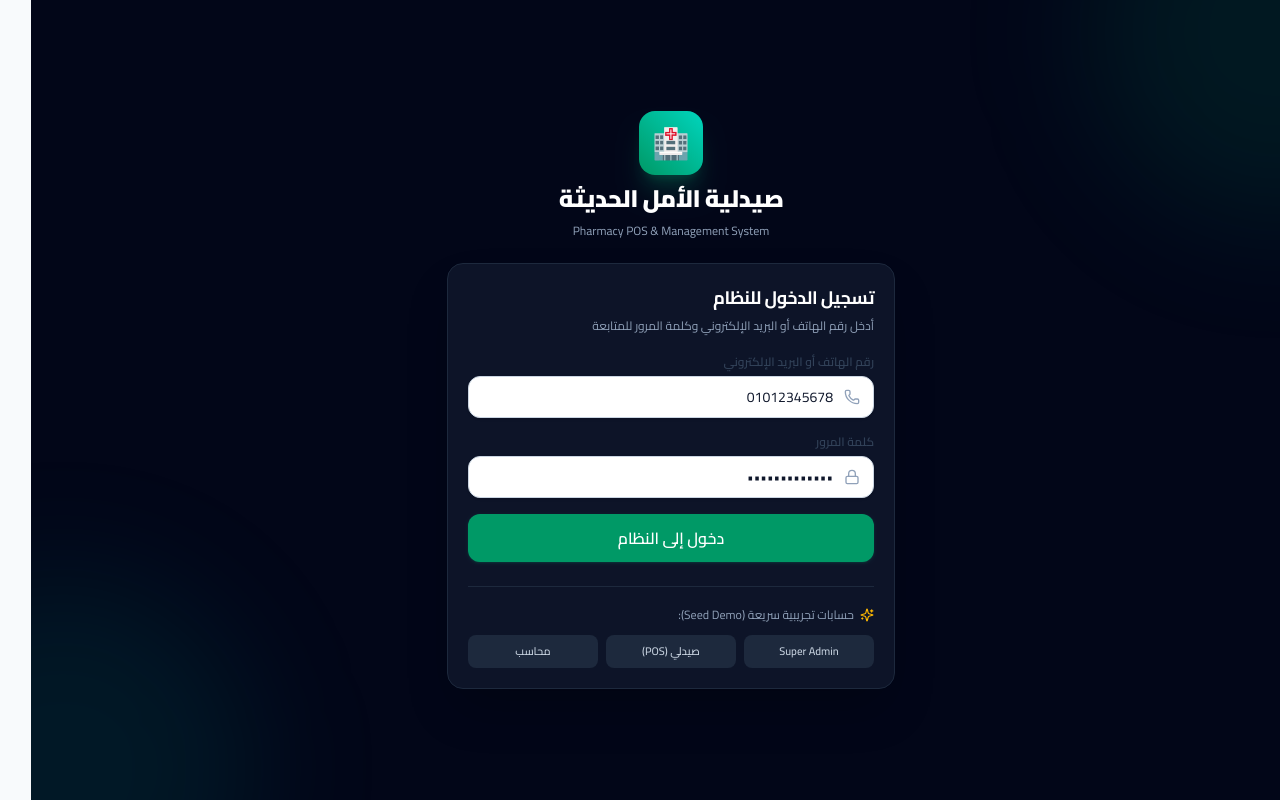
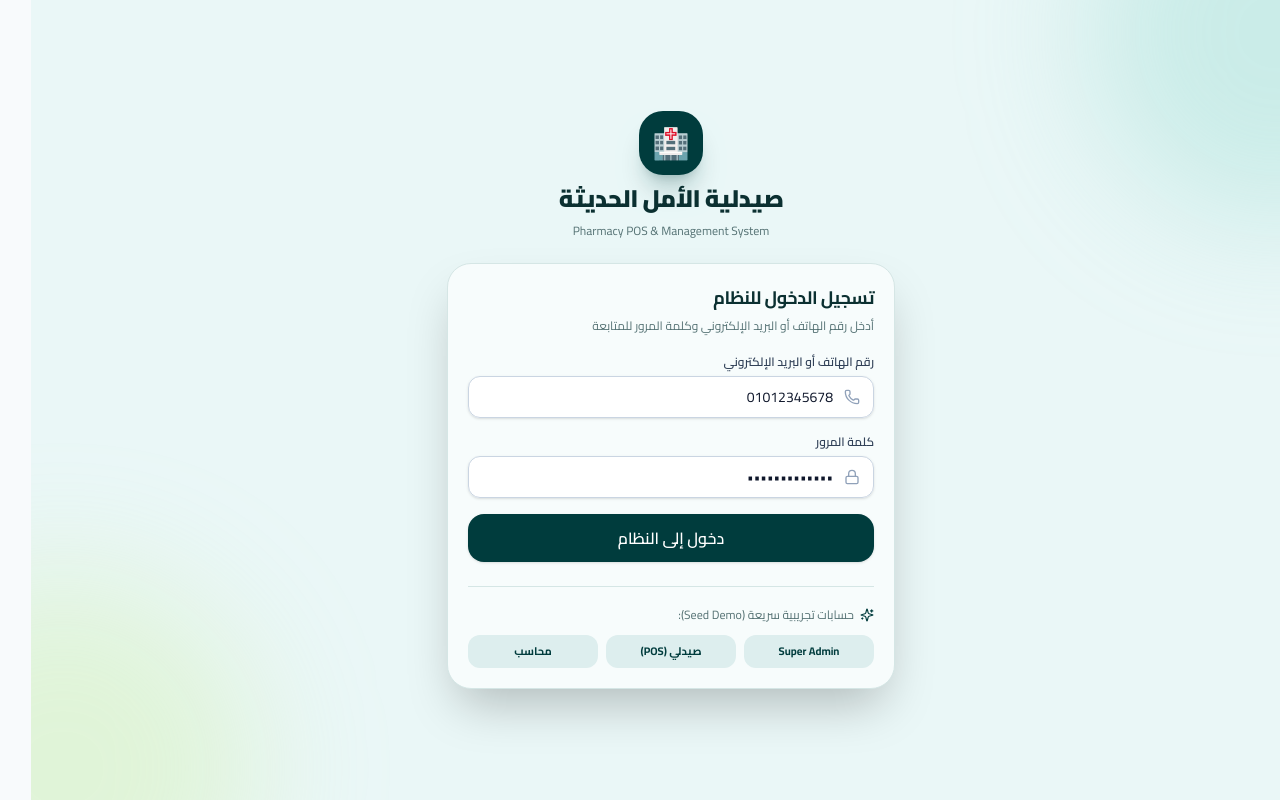
Before and after one commit to rabea-shaban/-PHARMACY-POS, a React (Vite) app in the folder pharmacy-pos-frontend/: page /login in a window 1280 px wide. Built offline with nearby package versions, Linux system fonts and the light colour scheme; no server answers.

Commit message:
feat(design): implement Dark Teal, Mint, Lime, Coral and Pastel color palette across design system and UI components

```diff
--- a/pharmacy-pos-frontend/src/components/common/StatCard.tsx
+++ b/pharmacy-pos-frontend/src/components/common/StatCard.tsx
@@ -11,15 +11,40 @@ export interface StatCardProps {
     value: number;
     isPositive: boolean;
   };
-  color?: 'emerald' | 'cyan' | 'amber' | 'rose' | 'slate';
+  cardType?: 'totalSales' | 'inStore' | 'online' | 'orders' | 'default';
 }
 
-const colorStyles = {
-  emerald: 'bg-emerald-50 text-emerald-600 dark:bg-emerald-950/40 dark:text-emerald-300',
-  cyan: 'bg-cyan-50 text-cyan-600 dark:bg-cyan-950/40 dark:text-cyan-300',
-  amber: 'bg-amber-50 text-amber-600 dark:bg-amber-950/40 dark:text-amber-300',
-  rose: 'bg-rose-50 text-rose-600 dark:bg-rose-950/40 dark:text-rose-300',
-  slate: 'bg-slate-100 text-slate-700 dark:bg-slate-800 dark:text-slate-300',
+const cardStyles = {
+  totalSales: {
+    card: 'bg-[#E7F7B9] border-[#d8efa0] text-[#365A35]',
+    title: 'text-[#486b47]',
+    value: 'text-[#284827]',
+    iconBg: 'bg-[#daf59f] text-[#365A35]',
+  },
+  inStore: {
+    card: 'bg-[#F4B0B2] border-[#eca2a4] text-[#713F42]',
+    title: 'text-[#844c50]',
+    value: 'text-[#592d30]',
+    iconBg: 'bg-[#f09ea1] text-[#713F42]',
+  },
+  online: {
+    card: 'bg-[#91D7CC] border-[#7ecfc2] text-[#245957]',
+    title: 'text-[#2a6866]',
+    value: 'text-[#184442]',
+    iconBg: 'bg-[#7dcbbd] text-[#245957]',
+  },
+  orders: {
+    card: 'bg-[#F7FCFC] border-[#D5E6E5] text-[#0B3031]',
+    title: 'text-[#557274]',
+    value: 'text-[#0B3031]',
+    iconBg: 'bg-[#DDEEEE] text-[#003C3D]',
+  },
+  default: {
+    card: 'bg-[#F7FCFC] border-[#D5E6E5] text-[#0B3031]',
+    title: 'text-[#557274]',
+    value: 'text-[#0B3031]',
+    iconBg: 'bg-[#DDEEEE] text-[#003C3D]',
+  },
 };
 
 export const StatCard: React.FC<StatCardProps> = ({
@@ -28,31 +53,33 @@ export const StatCard: React.FC<StatCardProps> = ({
   subtitle,
   icon,
   trend,
-  color = 'emerald',
+  cardType = 'default',
 }) => {
+  const styles = cardStyles[cardType];
+
   return (
-    <Card className="hover:shadow-md transition-shadow">
+    <Card className={cn('hover:shadow-md transition-all rounded-3xl shadow-xs', styles.card)}>
       <CardContent className="p-6">
         <div className="flex items-center justify-between">
           <div className="space-y-1">
-            <p className="text-xs font-semibold text-slate-500 dark:text-slate-400">{title}</p>
-            <h4 className="text-2xl font-black text-slate-800 dark:text-slate-100 tracking-tight">
+            <p className={cn('text-xs font-bold', styles.title)}>{title}</p>
+            <h4 className={cn('text-2xl font-black tracking-tight', styles.value)}>
               {value}
             </h4>
             {subtitle && (
-              <p className="text-xs text-slate-400 dark:text-slate-500 mt-1">{subtitle}</p>
+              <p className="text-xs opacity-75 mt-1">{subtitle}</p>
             )}
             {trend && (
               <div className="flex items-center gap-1 mt-1.5 text-xs font-bold">
-                <span className={trend.isPositive ? 'text-emerald-600' : 'text-rose-600'}>
+                <span className={trend.isPositive ? 'text-emerald-800' : 'text-rose-800'}>
                   {trend.isPositive ? '↑ +' : '↓ -'}
                   {Math.abs(trend.value)}%
                 </span>
-                <span className="text-slate-400 font-normal">مقارنة بالأمس</span>
+                <span className="opacity-60 font-normal">مقارنة بالأمس</span>
               </div>
             )}
           </div>
-          <div className={cn('p-3 rounded-2xl shrink-0', colorStyles[color])}>
+          <div className={cn('p-3 rounded-2xl shrink-0 shadow-xs', styles.iconBg)}>
             {icon}
           </div>
         </div>
--- a/pharmacy-pos-frontend/src/components/ui/Badge.tsx
+++ b/pharmacy-pos-frontend/src/components/ui/Badge.tsx
@@ -3,15 +3,19 @@ import { cva, type VariantProps } from 'class-variance-authority';
 import { cn } from '../../lib/utils.js';
 
 export const badgeVariants = cva(
-  'inline-flex items-center gap-1 rounded-full px-2.5 py-0.5 text-xs font-semibold transition-colors',
+  'inline-flex items-center gap-1 rounded-full px-2.5 py-0.5 text-xs font-bold transition-colors',
   {
     variants: {
       variant: {
-        success: 'bg-emerald-50 text-emerald-700 border border-emerald-200 dark:bg-emerald-950/40 dark:text-emerald-300',
-        warning: 'bg-amber-50 text-amber-700 border border-amber-200 dark:bg-amber-950/40 dark:text-amber-300',
-        danger: 'bg-rose-50 text-rose-700 border border-rose-200 dark:bg-rose-950/40 dark:text-rose-300',
-        info: 'bg-cyan-50 text-cyan-700 border border-cyan-200 dark:bg-cyan-950/40 dark:text-cyan-300',
-        neutral: 'bg-slate-100 text-slate-700 border border-slate-200 dark:bg-slate-800 dark:text-slate-300',
+        success: 'bg-[#E8F7E8] text-[#2D6A4F] border border-[#C8E6C9]',
+        warning: 'bg-[#FFF8D8] text-[#8C6D1F] border border-[#FFE082]',
+        danger: 'bg-[#FDEBEC] text-[#842029] border border-[#F8D7DA]',
+        info: 'bg-[#E4F6F8] text-[#0C5460] border border-[#BEE5EB]',
+        mint: 'bg-[#E6F8F5] text-[#1D5D53] border border-[#83D4C8]',
+        coral: 'bg-[#FDEEEF] text-[#713F42] border border-[#F2A9AB]',
+        lime: 'bg-[#F4FBEB] text-[#365A35] border border-[#CBEF91]',
+        purple: 'bg-[#F2F4FC] text-[#4A55A2] border border-[#AEB9E8]',
+        neutral: 'bg-[#F2FBFA] text-[#557274] border border-[#D5E6E5]',
       },
     },
     defaultVariants: {
--- a/pharmacy-pos-frontend/src/components/ui/Button.tsx
+++ b/pharmacy-pos-frontend/src/components/ui/Button.tsx
@@ -4,27 +4,29 @@ import { cn } from '../../lib/utils.js';
 import { Spinner } from './Spinner.js';
 
 export const buttonVariants = cva(
-  'inline-flex items-center justify-center font-medium transition-all duration-150 rounded-xl focus:outline-none focus:ring-2 focus:ring-offset-2 disabled:opacity-50 disabled:cursor-not-allowed select-none active:scale-[0.98]',
+  'inline-flex items-center justify-center font-semibold transition-all duration-150 rounded-2xl focus:outline-none focus:ring-2 focus:ring-offset-2 disabled:opacity-50 disabled:cursor-not-allowed select-none active:scale-[0.98]',
   {
     variants: {
       variant: {
         primary:
-          'bg-emerald-600 text-white hover:bg-emerald-700 focus:ring-emerald-500 shadow-sm hover:shadow shadow-emerald-600/20',
+          'bg-[#003C3D] text-white hover:bg-[#005456] focus:ring-[#003C3D] shadow-sm hover:shadow',
         secondary:
-          'bg-slate-800 text-white hover:bg-slate-900 focus:ring-slate-700 shadow-sm shadow-slate-800/10',
+          'bg-[#DDEEEE] text-[#003C3D] hover:bg-[#c9e4e4] focus:ring-[#003C3D]',
         outline:
-          'border border-slate-300 text-slate-700 bg-white hover:bg-slate-50 focus:ring-emerald-500 shadow-sm',
+          'border border-[#D5E6E5] text-[#0B3031] bg-[#F7FCFC] hover:bg-white focus:ring-[#003C3D]',
         ghost:
-          'text-slate-600 hover:bg-slate-100 hover:text-slate-900 focus:ring-slate-400',
+          'text-[#557274] hover:bg-[#DDEEEE]/50 hover:text-[#003C3D]',
         danger:
-          'bg-rose-600 text-white hover:bg-rose-700 focus:ring-rose-500 shadow-sm shadow-rose-600/20',
-        success:
-          'bg-teal-600 text-white hover:bg-teal-700 focus:ring-teal-500 shadow-sm shadow-teal-600/20',
+          'bg-[#F2A9AB] text-[#713F42] hover:bg-[#ea9496] focus:ring-[#F2A9AB]',
+        mint:
+          'bg-[#83D4C8] text-[#003C3D] hover:bg-[#72c5b9] focus:ring-[#83D4C8]',
+        lime:
+          'bg-[#CBEF91] text-[#365A35] hover:bg-[#bee67e] focus:ring-[#CBEF91]',
       },
       size: {
         sm: 'h-8 px-3 text-xs gap-1.5',
         md: 'h-10 px-4 text-sm gap-2',
-        lg: 'h-12 px-6 text-base gap-2.5 font-semibold',
+        lg: 'h-12 px-6 text-base gap-2.5',
         icon: 'h-10 w-10 p-0',
       },
     },
--- a/pharmacy-pos-frontend/src/index.css
+++ b/pharmacy-pos-frontend/src/index.css
@@ -5,25 +5,126 @@
   --font-sans: "Inter", "Cairo", sans-serif;
   --font-mono: "JetBrains Mono", monospace;
 
-  /* Custom Medical Theme Colors */
-  --color-brand-50: #ecfdf5;
-  --color-brand-100: #d1fae5;
-  --color-brand-200: #a7f3d0;
-  --color-brand-300: #6ee7b7;
-  --color-brand-400: #34d399;
-  --color-brand-500: #10b981;
-  --color-brand-600: #059669;
-  --color-brand-700: #047857;
-  --color-brand-800: #065f46;
-  --color-brand-900: #064e3b;
-  --color-brand-950: #022c22;
+  /* Theme Colors mapped to CSS Variables */
+  --color-background: var(--background);
+  --color-background-soft: var(--background-soft);
+  --color-background-card: var(--background-card);
+
+  --color-primary: var(--primary);
+  --color-primary-hover: var(--primary-hover);
+  --color-primary-light: var(--primary-light);
+
+  --color-text-primary: var(--text-primary);
+  --color-text-secondary: var(--text-secondary);
+  --color-text-muted: var(--text-muted);
+
+  --color-chart-mint: var(--chart-mint);
+  --color-chart-coral: var(--chart-coral);
+  --color-chart-lime: var(--chart-lime);
+  --color-chart-cyan: var(--chart-cyan);
+  --color-chart-purple: var(--chart-purple);
+
+  --color-success: var(--success);
+  --color-success-bg: var(--success-bg);
+  --color-warning: var(--warning);
+  --color-warning-bg: var(--warning-bg);
+  --color-danger: var(--danger);
+  --color-danger-bg: var(--danger-bg);
+  --color-info: var(--info);
+  --color-info-bg: var(--info-bg);
+
+  --color-border: var(--border);
+  --color-border-light: var(--border-light);
+  --color-border-hover: var(--border-hover);
+
+  --color-card: var(--card);
+  --color-card-hover: var(--card-hover);
+}
+
+:root {
+  /* Background */
+  --background: #EAF7F7;
+  --background-soft: #F2FBFA;
+  --background-card: #F7FCFC;
+
+  /* Primary - Dark Teal */
+  --primary: #003C3D;
+  --primary-hover: #005456;
+  --primary-light: #DDEEEE;
+
+  /* Text */
+  --text-primary: #0B3031;
+  --text-secondary: #557274;
+  --text-muted: #829697;
+  --text-white: #FFFFFF;
+
+  /* Charts */
+  --chart-mint: #83D4C8;
+  --chart-coral: #F2A9AB;
+  --chart-lime: #CBEF91;
+  --chart-cyan: #9FDCE8;
+  --chart-purple: #AEB9E8;
+
+  /* Status */
+  --success: #73C77A;
+  --success-bg: #E8F7E8;
+
+  --warning: #D7C65A;
+  --warning-bg: #FFF8D8;
+
+  --danger: #E8898D;
+  --danger-bg: #FDEBEC;
+
+  --info: #79C7D7;
+  --info-bg: #E4F6F8;
+
+  /* Inventory */
+  --inventory-in-stock: #83D4C8;
+  --inventory-low-stock: #CBEF91;
+  --inventory-out-stock: #F2A9AB;
+  --inventory-expiring: #AEB9E8;
+
+  /* Borders */
+  --border: #D5E6E5;
+  --border-light: #E3EFEE;
+  --border-hover: #AFCFCD;
+
+  /* Cards */
+  --card: #F7FCFC;
+  --card-hover: #FFFFFF;
+
+  /* Shadow */
+  --shadow-card: 0 4px 20px rgba(0, 60, 61, 0.05);
+}
+
+.dark {
+  --background: #06191A;
+  --background-soft: #0A2426;
+  --background-card: #0E2C2E;
+
+  --primary: #83D4C8;
+  --primary-hover: #9FDCE8;
+  --primary-light: #003C3D;
+
+  --text-primary: #F2FBFA;
+  --text-secondary: #A0B9BA;
+  --text-muted: #6B8788;
+
+  --border: #183C3E;
+  --border-light: #123133;
+  --border-hover: #265558;
+
+  --card: #0E2C2E;
+  --card-hover: #133638;
 }
 
 @layer base {
   * {
-    border-color: var(--color-slate-200);
+    border-color: var(--border);
   }
   body {
+    background-color: var(--background);
+    color: var(--text-primary);
     font-feature-settings: "cv02", "cv03", "cv04", "cv11";
   }
 }
@@ -37,9 +138,9 @@
   background: transparent;
 }
 ::-webkit-scrollbar-thumb {
-  background: #cbd5e1;
+  background: #AFCFCD;
   border-radius: 9999px;
 }
 ::-webkit-scrollbar-thumb:hover {
-  background: #94a3b8;
+  background: #83D4C8;
 }
--- a/pharmacy-pos-frontend/src/pages/LoginPage.tsx
+++ b/pharmacy-pos-frontend/src/pages/LoginPage.tsx
@@ -30,7 +30,6 @@ export const LoginPage: React.FC = () => {
 
       if (response.data.success && response.data.data.user) {
         dispatch(setUser(response.data.data.user));
-        // If Pharmacist, redirect directly to POS, otherwise Dashboard
         if (response.data.data.user.role === 'PHARMACIST') {
           navigate('/pos');
         } else {
@@ -50,26 +49,26 @@ export const LoginPage: React.FC = () => {
   };
 
   return (
-    <div className="min-h-screen bg-slate-950 flex items-center justify-center p-4 relative overflow-hidden font-cairo">
-      {/* Background Decorative Gradients */}
-      <div className="absolute -top-40 -right-40 w-96 h-96 bg-emerald-500/10 rounded-full blur-3xl pointer-events-none" />
-      <div className="absolute -bottom-40 -left-40 w-96 h-96 bg-teal-500/10 rounded-full blur-3xl pointer-events-none" />
+    <div className="min-h-screen bg-[#EAF7F7] flex items-center justify-center p-4 relative overflow-hidden font-cairo">
+      {/* Background Decorative Circles */}
+      <div className="absolute -top-40 -right-40 w-96 h-96 bg-[#83D4C8]/30 rounded-full blur-3xl pointer-events-none" />
+      <div className="absolute -bottom-40 -left-40 w-96 h-96 bg-[#CBEF91]/30 rounded-full blur-3xl pointer-events-none" />
 
       <div className="w-full max-w-md space-y-6 relative z-10">
         {/* Brand Header */}
         <div className="text-center space-y-2">
-          <div className="inline-flex w-16 h-16 rounded-2xl bg-gradient-to-tr from-emerald-600 to-teal-400 items-center justify-center text-3xl shadow-xl shadow-emerald-500/20">
+          <div className="inline-flex w-16 h-16 rounded-3xl bg-[#003C3D] text-white items-center justify-center text-3xl shadow-xl shadow-[#003C3D]/20">
             🏥
           </div>
-          <h1 className="text-2xl font-black text-white tracking-tight">صيدلية الأمل الحديثة</h1>
-          <p className="text-xs text-slate-400">Pharmacy POS & Management System</p>
+          <h1 className="text-2xl font-black text-[#0B3031] tracking-tight">صيدلية الأمل الحديثة</h1>
+          <p className="text-xs text-[#557274]">Pharmacy POS & Management System</p>
         </div>
 
         {/* Login Card */}
-        <Card className="border-slate-800 bg-slate-900/90 backdrop-blur-md shadow-2xl">
+        <Card className="border-[#D5E6E5] bg-[#F7FCFC] shadow-2xl rounded-3xl">
           <CardHeader>
-            <CardTitle className="text-white text-lg">تسجيل الدخول للنظام</CardTitle>
-            <CardDescription className="text-slate-400">
+            <CardTitle className="text-[#0B3031] text-lg">تسجيل الدخول للنظام</CardTitle>
+            <CardDescription className="text-[#557274]">
               أدخل رقم الهاتف أو البريد الإلكتروني وكلمة المرور للمتابعة
             </CardDescription>
           </CardHeader>
@@ -97,7 +96,7 @@ export const LoginPage: React.FC = () => {
               />
 
               {error && (
-                <div className="p-3 rounded-xl bg-rose-950/50 border border-rose-800 text-rose-300 text-xs font-medium">
+                <div className="p-3 rounded-2xl bg-[#FDEBEC] border border-[#F8D7DA] text-[#842029] text-xs font-medium">
                   {error}
                 </div>
               )}
@@ -108,30 +107,30 @@ export const LoginPage: React.FC = () => {
             </form>
 
             {/* Quick Demo Accounts */}
-            <div className="mt-6 pt-5 border-t border-slate-800">
-              <div className="flex items-center gap-1.5 text-xs text-slate-400 mb-3">
-                <Sparkles className="w-3.5 h-3.5 text-amber-400" />
+            <div className="mt-6 pt-5 border-t border-[#D5E6E5]">
+              <div className="flex items-center gap-1.5 text-xs text-[#557274] mb-3">
+                <Sparkles className="w-3.5 h-3.5 text-[#003C3D]" />
                 <span>حسابات تجريبية سريعة (Seed Demo):</span>
               </div>
               <div className="grid grid-cols-3 gap-2 text-[11px]">
                 <button
                   type="button"
                   onClick={() => handleQuickFill('01012345678', 'AdminPass123!')}
-                  className="p-2 rounded-lg bg-slate-800 hover:bg-slate-750 text-slate-300 text-center font-medium transition-colors"
+                  className="p-2 rounded-xl bg-[#DDEEEE] hover:bg-[#cbe6e6] text-[#003C3D] text-center font-bold transition-colors"
                 >
                   Super Admin
                 </button>
                 <button
                   type="button"
                   onClick={() => handleQuickFill('01123456789', 'PharmPass123!')}
-                  className="p-2 rounded-lg bg-slate-800 hover:bg-slate-750 text-slate-300 text-center font-medium transition-colors"
+                  className="p-2 rounded-xl bg-[#DDEEEE] hover:bg-[#cbe6e6] text-[#003C3D] text-center font-bold transition-colors"
                 >
                   صيدلي (POS)
                 </button>
                 <button
                   type="button"
                   onClick={() => handleQuickFill('01223456789', 'AccPass123!')}
-                  className="p-2 rounded-lg bg-slate-800 hover:bg-slate-750 text-slate-300 text-center font-medium transition-colors"
+                  className="p-2 rounded-xl bg-[#DDEEEE] hover:bg-[#cbe6e6] text-[#003C3D] text-center font-bold transition-colors"
                 >
                   محاسب
                 </button>
```
Also changed, not shown: pharmacy-pos-frontend/src/components/layout/Header.tsx (+11 -11 lines), pharmacy-pos-frontend/src/components/layout/Sidebar.tsx (+17 -15 lines), pharmacy-pos-frontend/src/pages/DashboardPage.tsx (+31 -31 lines).
